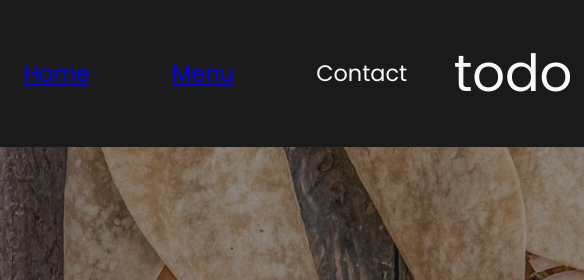
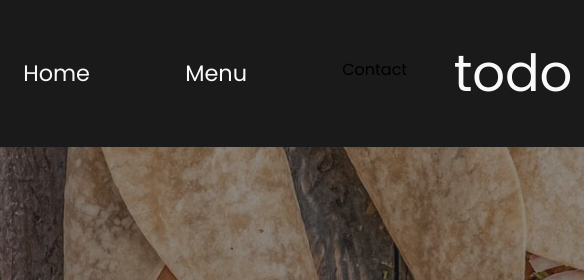
Before and after one commit to armandoroman1016/tacos_site, a website: page index.html in a window 1280 px wide. Shown: the top 280 px of the page, 0-584 px from the left. Drawn offline with Linux system fonts and the light colour scheme.

```diff
--- a/css/nav.css
+++ b/css/nav.css
@@ -19,14 +19,15 @@
 
 }
 
-.nav-links li{
+.nav-links li a{
     font-size: 1.4rem;
     cursor: pointer;
     color: #f9f9f9;
     transition:  all .25s linear;
+    text-decoration: none;
 }
 
-.nav-links li:hover{
+.nav-links li a:hover{
     color: #d49029;
 
 }
```
